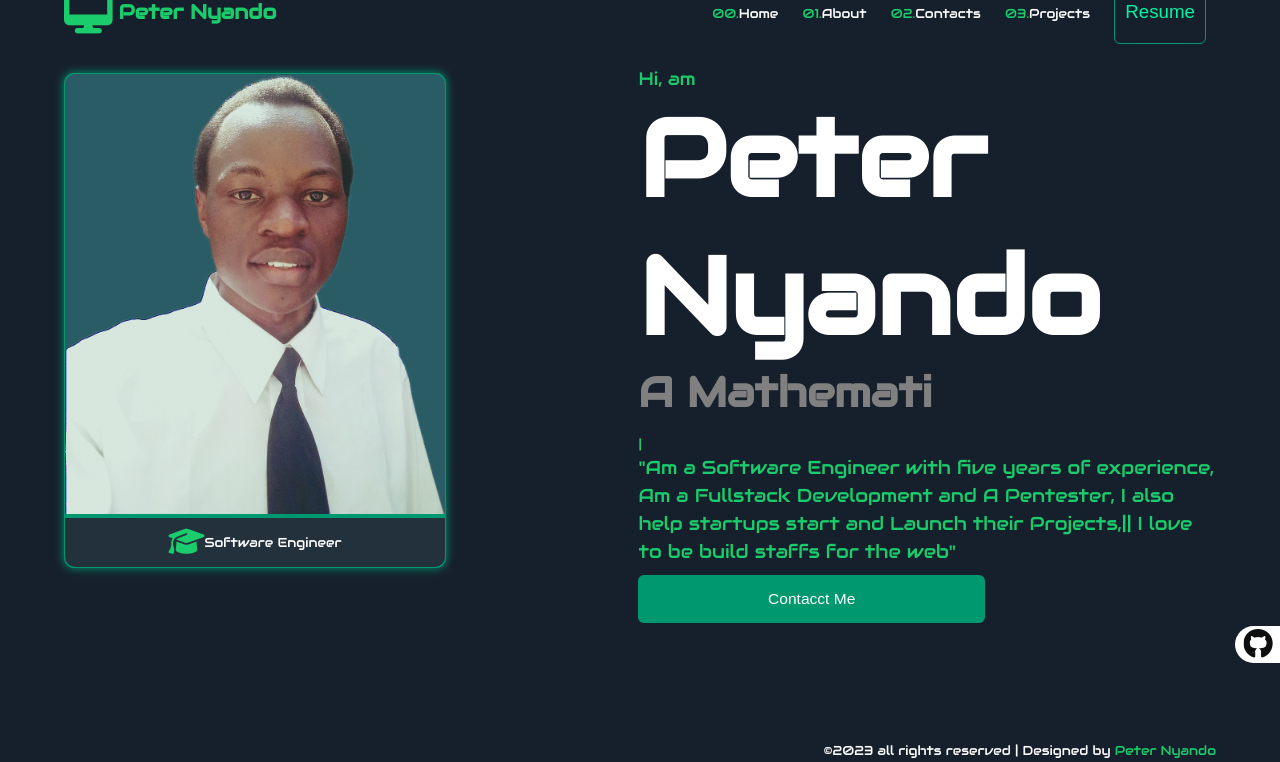
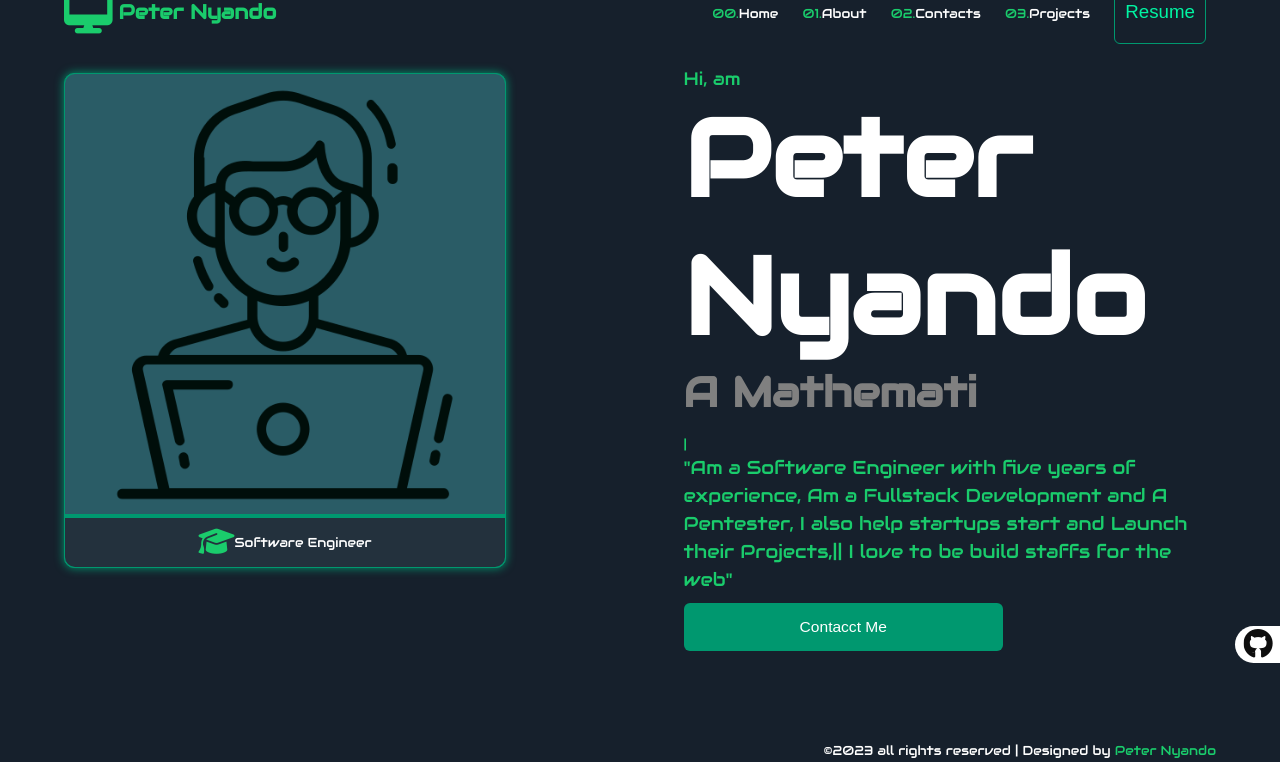
Before and after one commit to anomalous254/MyPortfolio, a Django app: page / in a window 1280 px wide. Shown: the part 38-800 px from the top of the page. Run offline with Django 4.2, Linux system fonts and the light colour scheme; parts of the project's set-up code (start-up, migrations or seed data) failed here and were passed over.

Commit message:
hello test5

```diff
--- a/MainApp/templates/MainApp/home.html
+++ b/MainApp/templates/MainApp/home.html
@@ -10,7 +10,7 @@
 
     <div class="profile">
       <div class="profile-photo">
-        <img class="profile-pic" src="{% static 'images/bg1.png' %}" alt="profile-icon">
+        <img class="profile-pic" src="{% static 'images/bg3.png' %}" alt="profile-icon">
       </div>
       <div class="profession">
         <span><i class="fa fa-graduation-cap "></i></span>
--- a/MainApp/templates/MainApp/project.html
+++ b/MainApp/templates/MainApp/project.html
@@ -43,7 +43,7 @@
         {% for project in projects reversed %}
         <div class="activity-items">
          <div class="activity-profile">
-          <img class="activity-pic" src="{% static 'images/bg2.png' %}" alt="profile icon">
+          <img class="activity-pic" src="{% static 'images/bg1.jpg' %}" alt="profile icon">
           <div class="activity-details">
            <p><span>@Peter Nyando</span></p>
            <h4>Uploaded Project - <span>"{{project.projectName}}"</span></h4>
```
Also changed, not shown: static/images/bg1.jpg (added), static/images/bg3.png (renamed from static/images/programmer.png).
